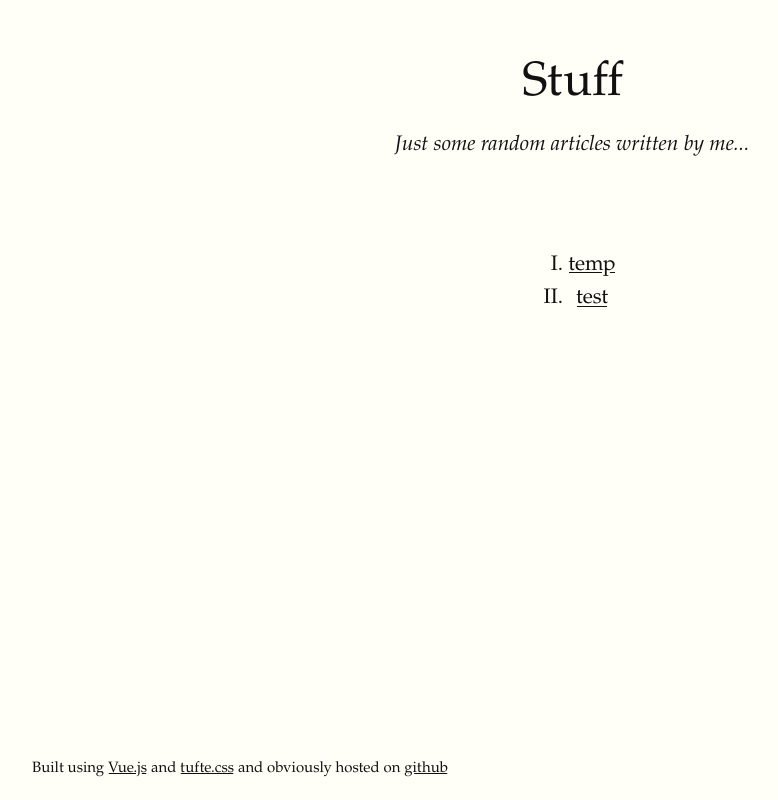
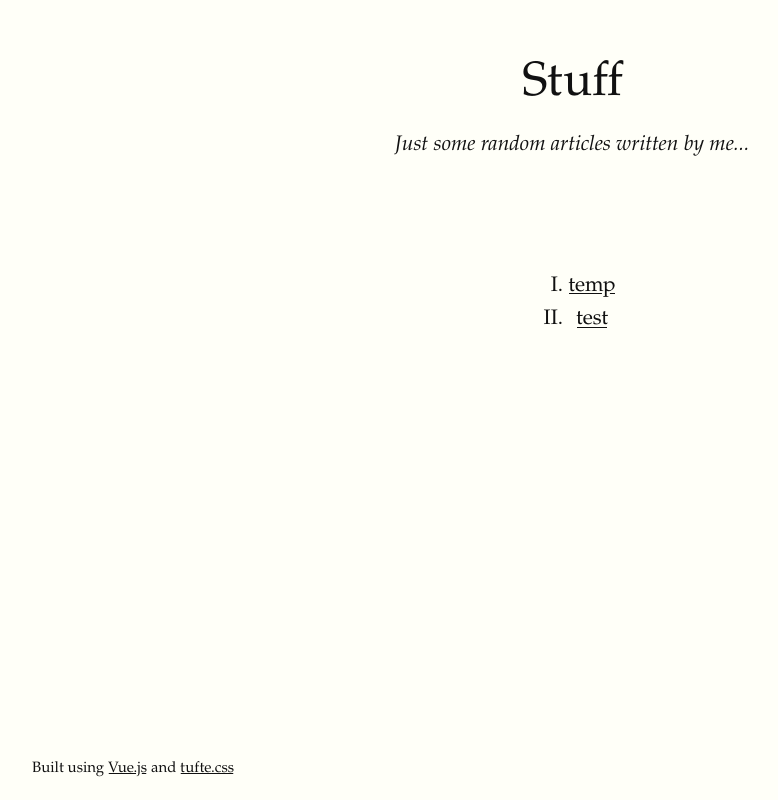
Before and after one commit to asdf1899/stuff, a Vue app: page / in a window 1280 px wide. Shown: the whole page, without its empty margins (148-926 px from the left). Built offline with nearby package versions, Linux system fonts and the light colour scheme.

Commit message:
fix footer

```diff
--- a/src/components/ArticlesList.vue
+++ b/src/components/ArticlesList.vue
@@ -1,5 +1,5 @@
 <template>
-    <div>
+    <div style="max-height:500px;overflow:auto">
         <ul style="text-align:center;display:table;margin: 0 auto;margin-top:90px">
             <li v-for="article in articles" :key="article.title" style="list-style: upper-roman;">
                 <router-link :to="$route.path+article.id">{{article.title}}</router-link>
--- a/src/components/Homepage.vue
+++ b/src/components/Homepage.vue
@@ -6,8 +6,8 @@
         </div>
         <articles-list :articles="jsonArticles"></articles-list>
         <footer class="footer">
-            Built using <a href="https://vuejs.org/">Vue.js</a> and <a href="https://edwardtufte.github.io/tufte-css/">tufte.css</a> and obviously hosted on <a href="https://pages.github.com/">github</a>
-      </footer>
+            Built using <a href="https://vuejs.org/">Vue.js</a> and <a href="https://edwardtufte.github.io/tufte-css/">tufte.css</a>
+        </footer>
     </div>
  </template>
 
```
